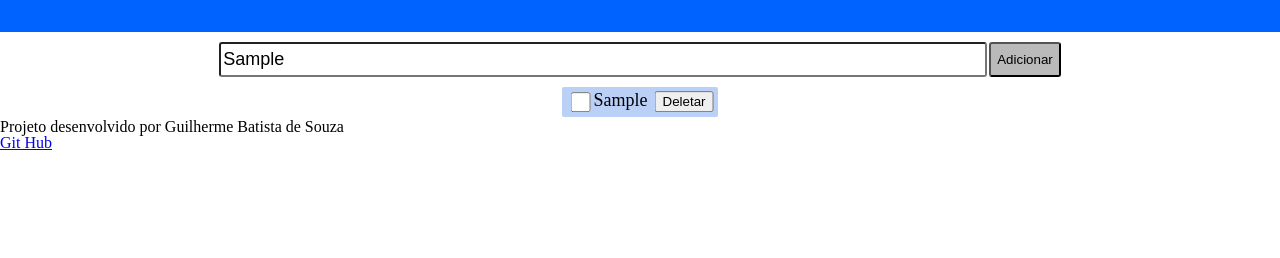
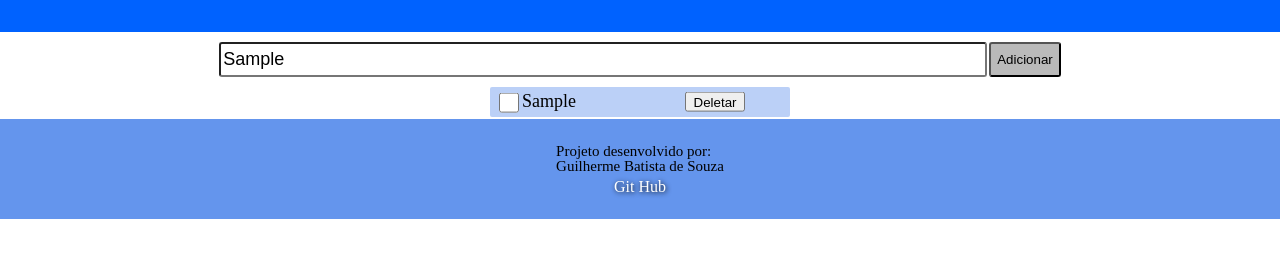
Before and after one commit to guilhermebatista7/Lista-de-tarefas, a plain HTML site: page index.html in a window 1280 px wide. Both pictures are taken after typing "Sample" into the empty fields and a click on the button "Adicionar". Shown: the part 68-326 px from the top of the page. Drawn offline with Linux system fonts and the light colour scheme.

Commit message:
ajustes no projeto da lista

```diff
--- a/estilos/style.css
+++ b/estilos/style.css
@@ -99,6 +99,7 @@ section > button {
 #tarefas_adicionadas .conteudo {
     background-color: rgba(100, 148, 237, 0.434);
     padding: 5px;
+    width: 300px;
     border-radius: 2px;
     margin-bottom: 2px;
     height: 30px;
@@ -109,7 +110,7 @@ section > button {
     position: relative;
     top: 50%;
     left: 50%;
-    transform: translate(-50%, -65%);
+    transform: translate(-50%, -40%);
 }
 
 #tarefas_adicionadas input[type = checkbox] {
@@ -120,6 +121,34 @@ section > button {
 }
 
 #tarefas_adicionadas #deleta {
+    position: relative;
     width: 60px;
     height: 20px;
+    margin-left: calc(100% - 100px);
+    top: -18px;
 }
+
+footer{
+    display: flex;
+    flex-wrap: wrap;
+    flex-direction: column;
+    align-items: center;
+    justify-content: center;
+    background-color: cornflowerblue;
+    height: 100px;
+    align-items: center;
+    justify-content: center;
+    font-size: 15px;
+}
+
+footer a {
+    font-size: 16px;
+    margin-top: 5px;
+    text-decoration: none;
+    color: white;
+    text-shadow: 1px 1px 5px black;
+}
+
+footer a:hover {
+    color: rgba(228, 223, 223, 0.611);
+}
--- a/index.html
+++ b/index.html
@@ -16,7 +16,7 @@
     </section>
     <div id="tarefas_adicionadas"></div>
     <footer>
-        <p>Projeto desenvolvido por Guilherme Batista de Souza</p>
+        <p>Projeto desenvolvido por:<br>  Guilherme Batista de Souza</p>
         <a href="https://github.com/guilhermebatista7" target="_blank">Git Hub</a>
     </footer>
 
--- a/js/index.js
+++ b/js/index.js
@@ -1,10 +1,15 @@
 function adicionaTarefa() {
     let input = document.getElementById('tarefa').value;
-    let lista = document.getElementById('tarefas_adicionadas');
-    let novoItem = document.createElement('div');
-    novoItem.className = 'conteudo';
-    novoItem.innerHTML = '<p id="item_lista"><input type="checkbox"/>'+input+'<button onclick="deletar(this)" style="margin-left: 7px;">Deletar</button></p>';
-    lista.appendChild(novoItem);
+    if(!input){
+        alert('Digite uma tarefa')
+    }else{
+
+        let lista = document.getElementById('tarefas_adicionadas');
+        let novoItem = document.createElement('div');
+        novoItem.className = 'conteudo';
+        novoItem.innerHTML = '<p id="item_lista"><input type="checkbox"/>'+input+'<button onclick="deletar(this)" id="deleta">Deletar</button></p>';
+        lista.appendChild(novoItem);
+    }
 }
 
 function deletar(elementoDeleta) {
```
